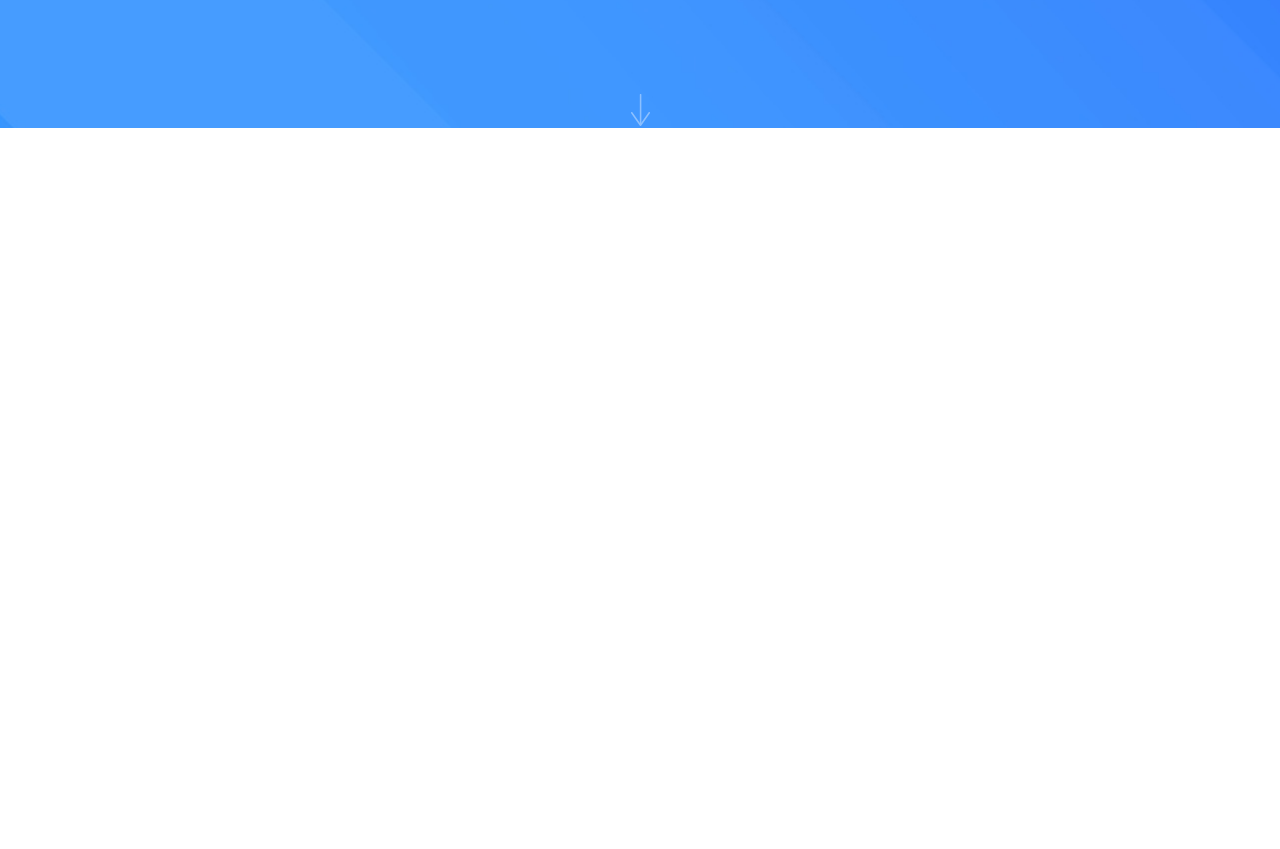
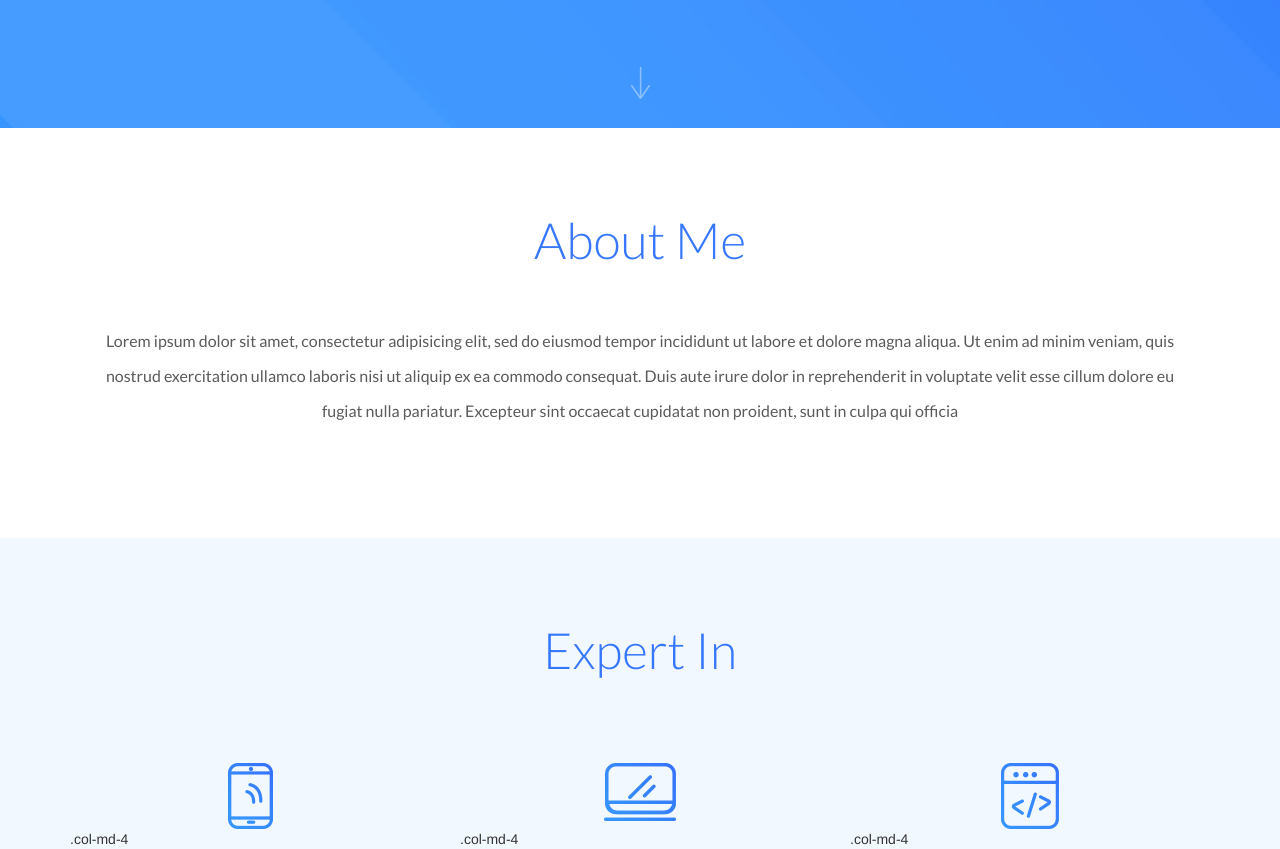
Before and after one commit to Mikhail-Sever/Eskulap-HW, a plain HTML site: page index.html in a window 1280 px wide. Shown: the part 742-1591 px from the top of the page. Before the commit the page ends 1280 px from the top, so only its background shows below. Drawn offline with Linux system fonts and the light colour scheme.

Commit message:
two block end

```diff
--- a/css/main.css
+++ b/css/main.css
@@ -77,6 +77,26 @@ header nav:hover {
   background: #fff;
   min-height: 410px;
 }
+.expert {
+  background-color: #f1f8ff;
+}
+.expert h2 {
+  text-align: center;
+  padding: 95px 0;
+  color: #3677fd;
+  font-family: Lato;
+  font-size: 50px;
+  font-weight: 300;
+  line-height: 35px;
+}
+.expert .expert-content {
+  text-align: center;
+}
+.expert .img {
+  margin: 15px 10px 10px 10px;
+  border: 1px solid #b7c0c9;
+  border-radius: 50%;
+}
 .wrap-container {
   padding: 170px 0 0 0;
 }
@@ -89,5 +109,23 @@ header nav:hover {
   .welcome
     height 1325px*/
 .arrow-down {
-  padding-top: 97px;
+  padding-top: 70px;
 }
+.wrap h3 {
+  color: #3677fd;
+  font-family: Lato;
+  font-size: 50px;
+  font-weight: 300;
+  line-height: 35px;
+  text-align: center;
+  margin: 95px 0 65px 0;
+}
+.wrap p {
+  color: #5a5a5a;
+  font-family: Lato;
+  font-size: 16px;
+  font-weight: 400;
+  line-height: 35px;
+  text-align: center;
+  margin: 0 50px 30px;
+}
--- a/index.html
+++ b/index.html
@@ -54,7 +54,35 @@
 
     </section>
     <section class="wrap">
+        <div class="container">
+            <div class="row">
+                <h3>About Me</h3>
+                <p>Lorem ipsum dolor sit amet, consectetur adipisicing elit, sed do eiusmod tempor incididunt ut labore et dolore magna aliqua. Ut enim ad minim veniam, quis nostrud exercitation ullamco laboris nisi ut aliquip ex ea commodo consequat. Duis aute irure dolor in reprehenderit in voluptate velit
+                    esse cillum dolore eu fugiat nulla pariatur. Excepteur sint occaecat cupidatat non proident, sunt in culpa qui officia
+                </p>
+            </div>
+        </div>
+    </section>
+    <section class="expert">
+        <div class="container">
+                <h2>Expert In</h2>
+            <div class="row expert-content">
+                <div class="col-sm-4"><img src="./img/modileicon.png" alt="MOBILE APP DESIGN"/>
 
+                </div>
+                <div class="col-sm-4"><img src="./img/laptopicon.png" alt="WEB DESIGN"/>
+
+                </div>
+                <div class="col-sm-4"><img src="./img/webdevicon.png" alt="WEB DEVELOPMENT"/>
+
+                </div>
+            </div>
+            <div class="row">
+                <div class="col-md-4">.col-md-4</div>
+                <div class="col-md-4">.col-md-4</div>
+                <div class="col-md-4">.col-md-4</div>
+            </div>
+        </div>
     </section>
 
 
```
Also changed, not shown: 1 other file.
